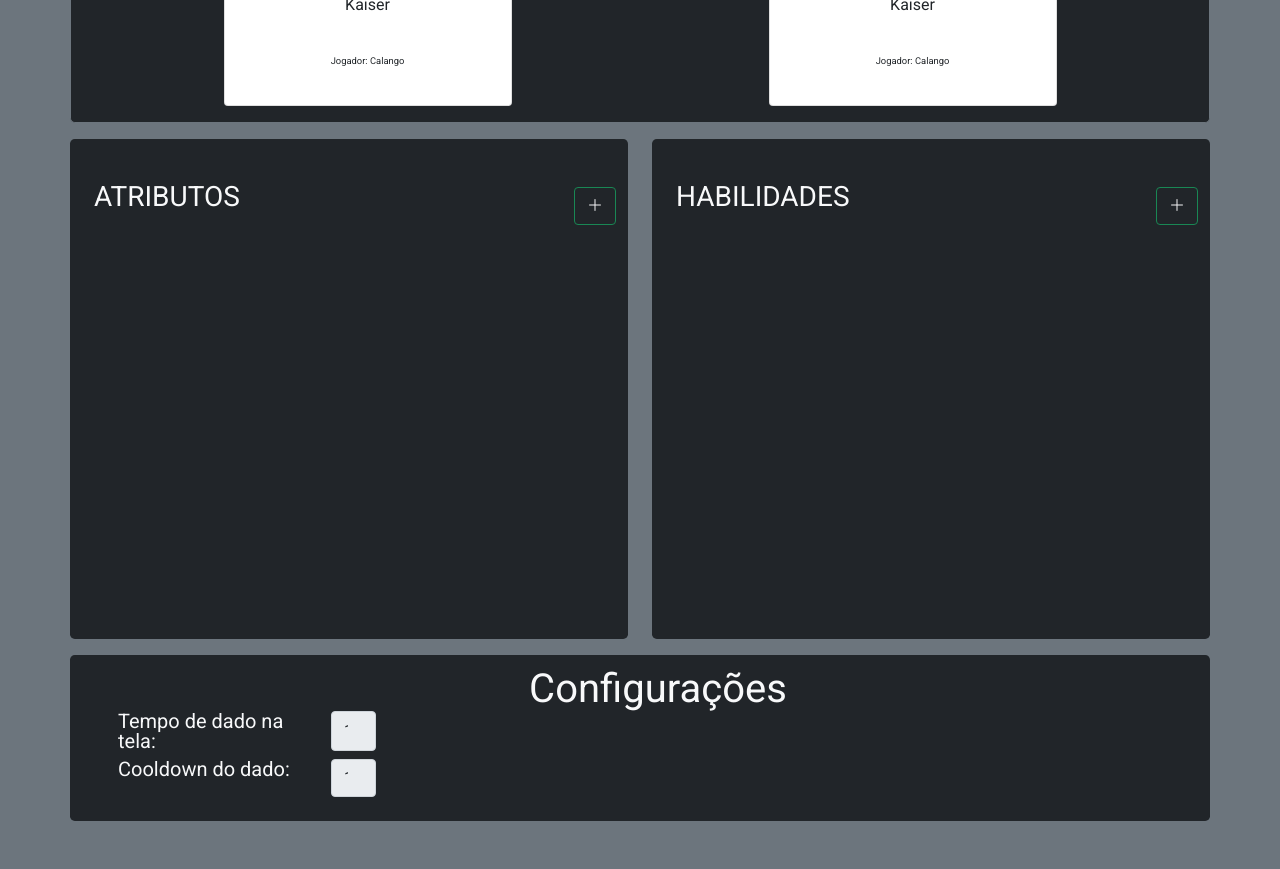
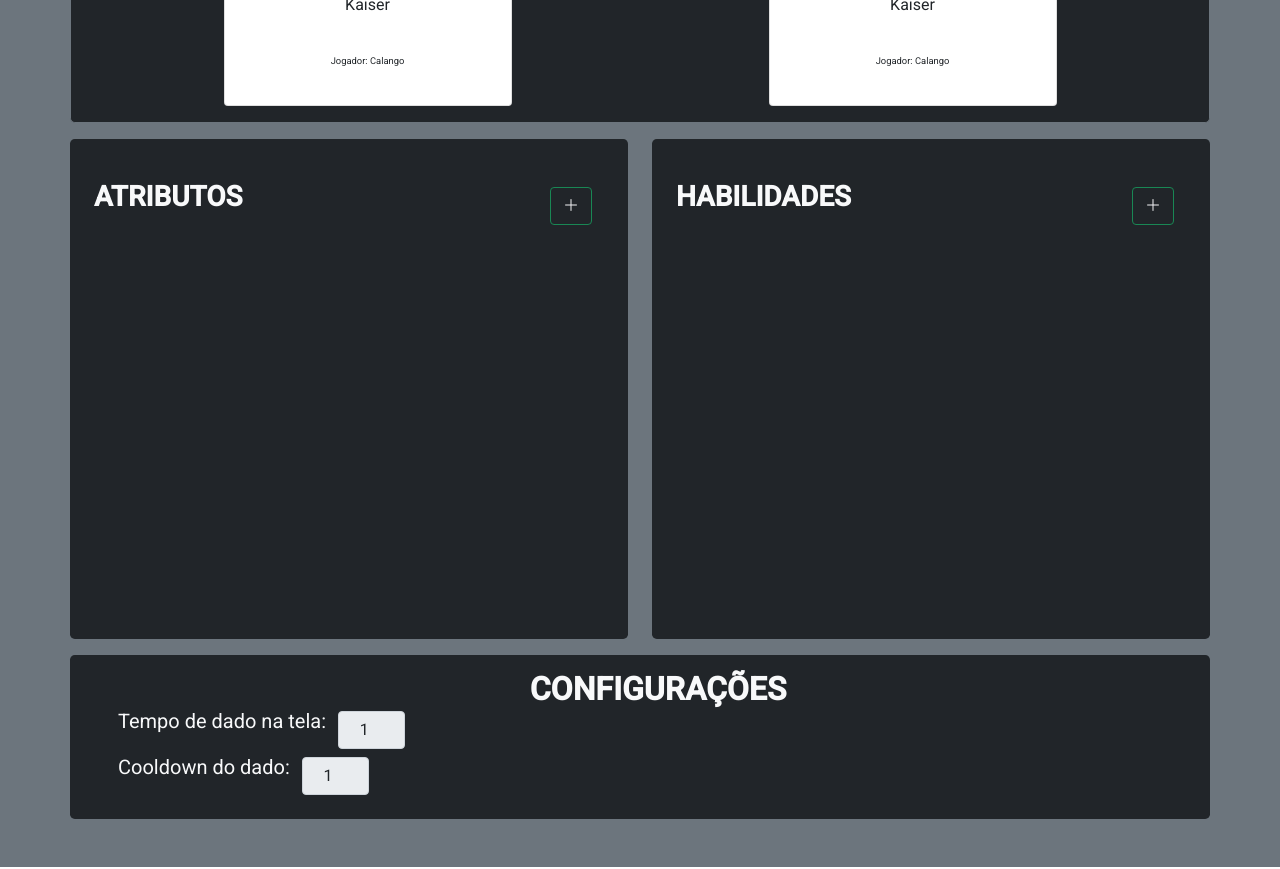
Before and after one commit to OthavioH/RPG-System-frontend, an Angular app: page /personagens in a window 1280 px wide. Shown: the part 1060-1929 px from the top of the page. Built offline with nearby package versions, Linux system fonts and the light colour scheme.

Commit message:
Removed margins and updated attributes and skills sections

```diff
--- a/src/app/views/personagens/personagens.component.html
+++ b/src/app/views/personagens/personagens.component.html
@@ -1,5 +1,5 @@
 <section class="container pb-2 pt-4 bg-dark border border-secondary rounded-3">
-    <p class="text-center text-light fs-1  mb-4">Personagens</p>
+    <p class="text-center text-light fs-3 fw-bold mb-4">FICHAS E PERSONAGENS</p>
     <div class="container d-flex flex-row flex-wrap justify-content-around">
         <a class="card mb-2 btn align-items-center " routerLink="/create" role="button" style="width: 18rem;">
             <div class="card-body justify-content-center my-auto row align-items-center" >
@@ -18,13 +18,13 @@
     </div>
 </section>
 
-<section class="container mt-3">
-    <div class="d-flex row justify-content-between">
-        <div class="container col rounded-3 pb-2 pt-5 px-4 bg-dark" style="min-height: 500px;">
-            <div class="row align-items-start">
-                <div class="col">
-                    <div class="row d-flex justify-content-between">
-                        <p class="text-start fs-3 text-light w-25">ATRIBUTOS</p>
+<section class="container w-100 px-0">
+    <div class="d-flex flex-row flex-wrap row">
+        <div class="d-flex col-md-6 mt-3">
+            <div class="container rounded-3  pb-2 pt-5 px-4 bg-dark" style="min-height: 500px; min-width: 300px;">
+                <div class="col-md-12">
+                    <div class="row d-flex justify-content-between col-md-12">
+                        <p class="text-start fs-3 fw-bold text-light w-25">ATRIBUTOS</p>
                         <button class="btn btn-outline-success w-auto">
                             <i class="bi bi-plus-lg text-light"></i>
                         </button>
@@ -32,14 +32,16 @@
                 </div>
             </div>
         </div>
-        <div style="width: 20px;"></div>
-        <div class="container col rounded-3  pb-2 pt-5 px-4 bg-dark" style="min-height: 500px;">
-            <div class="col">
-                <div class="row d-flex justify-content-between">
-                    <p class="text-start fs-3 text-light w-25">HABILIDADES</p>
-                    <button class="btn btn-outline-success w-auto">
-                        <i class="bi bi-plus-lg text-light"></i>
-                    </button>
+
+        <div class="d-flex col-md-6 mt-3">
+            <div class="container rounded-3 pb-2 pt-5 px-4 bg-dark" style="min-height: 500px; min-width: 300px;">
+                <div class="col-md-12">
+                    <div class="row d-flex justify-content-between col-md-12">
+                        <p class="text-start fs-3 fw-bold text-light w-25">HABILIDADES</p>
+                        <button class="btn btn-outline-success w-auto">
+                            <i class="bi bi-plus-lg text-light"></i>
+                        </button>
+                    </div>
                 </div>
             </div>
         </div>
@@ -47,13 +49,13 @@
 </section>
 
 <section class="container rounded-3 mt-3 pb-4 pt-4 ps-5 bg-dark">
-    <p class="text-center fs-1 text-light">Configurações</p>
-    <div class="mt-2 row w-50">
-        <label for="diceScreenTime" class="text-start fs-5 col-5 text-light">Tempo de dado na tela:</label>
+    <p class="text-center fs-2 fw-bold text-light">CONFIGURAÇÕES</p>
+    <div class="mt-2 row w-75">
+        <label for="diceScreenTime" class="text-start fs-5 col-5 text-light w-auto">Tempo de dado na tela:</label>
         <input type="number" name="diceScreenTime" id="diceScreenTime" class="input-group-text col-1" value="1" min="1" step="1" max="20">
     </div>
-    <div class="mt-2 row w-50">
-        <label for="diceCooldown" class="text-start fs-5 col-5 text-light">Cooldown do dado:</label>
+    <div class="mt-2 row w-75">
+        <label for="diceCooldown" class="text-start fs-5 col-5 text-light w-auto">Cooldown do dado:</label>
         <input type="number" name="diceCooldown" id="diceCooldown" class="input-group-text col-1" value="1" min="1" step="1" max="20">
     </div>
 </section>
```
